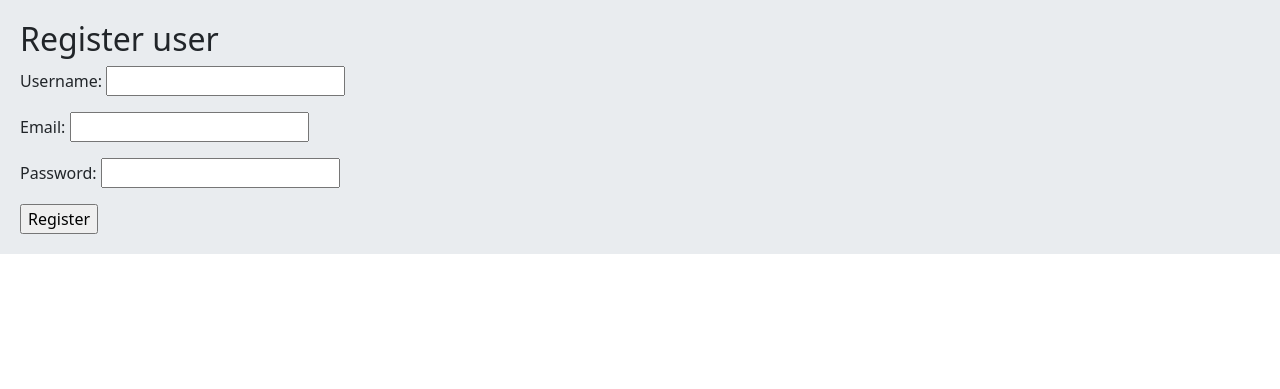
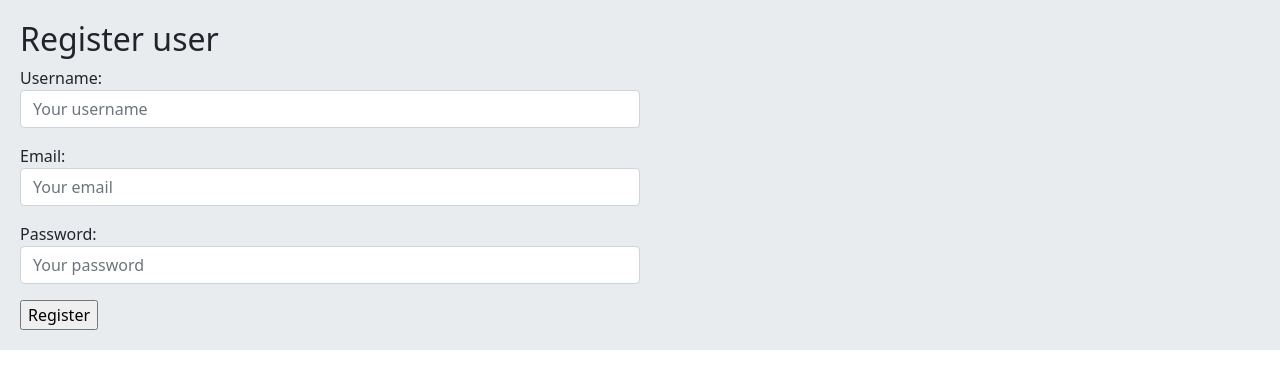
Before and after one commit to Seyyed-Mahdi-Sepahbodi/social_network_with_django, a Django app: page /account/register/ in a window 1280 px wide. Shown: the part 56-445 px from the top of the page. Run offline with Django 4.2, Linux system fonts and the light colour scheme.

Commit message:
change form fields with widgets

```diff
--- a/mySocialNetwork/account/forms.py
+++ b/mySocialNetwork/account/forms.py
@@ -2,6 +2,6 @@ from django import forms
 
 
 class UserRegistrationForm(forms.Form):
-    username = forms.CharField()
-    email = forms.EmailField()
-    password = forms.CharField()
+    username = forms.CharField(widget=forms.TextInput(attrs={'class':'form-control', 'placeholder':'Your username'}))
+    email = forms.EmailField(widget=forms.EmailInput(attrs={'class':'form-control', 'placeholder':'Your email'}))
+    password = forms.CharField(widget=forms.PasswordInput(attrs={'class':'form-control', 'placeholder':'Your password'}))
--- a/mySocialNetwork/account/templates/account/register.html
+++ b/mySocialNetwork/account/templates/account/register.html
@@ -2,7 +2,7 @@
 
 {% block content %}
     <h2>Register user</h2>
-    <form action="" method="post">
+    <form action="" method="post" class="col-md-6">
         {% csrf_token %}
         {{ form.as_p }}
         <input type="submit" value="Register">
```
